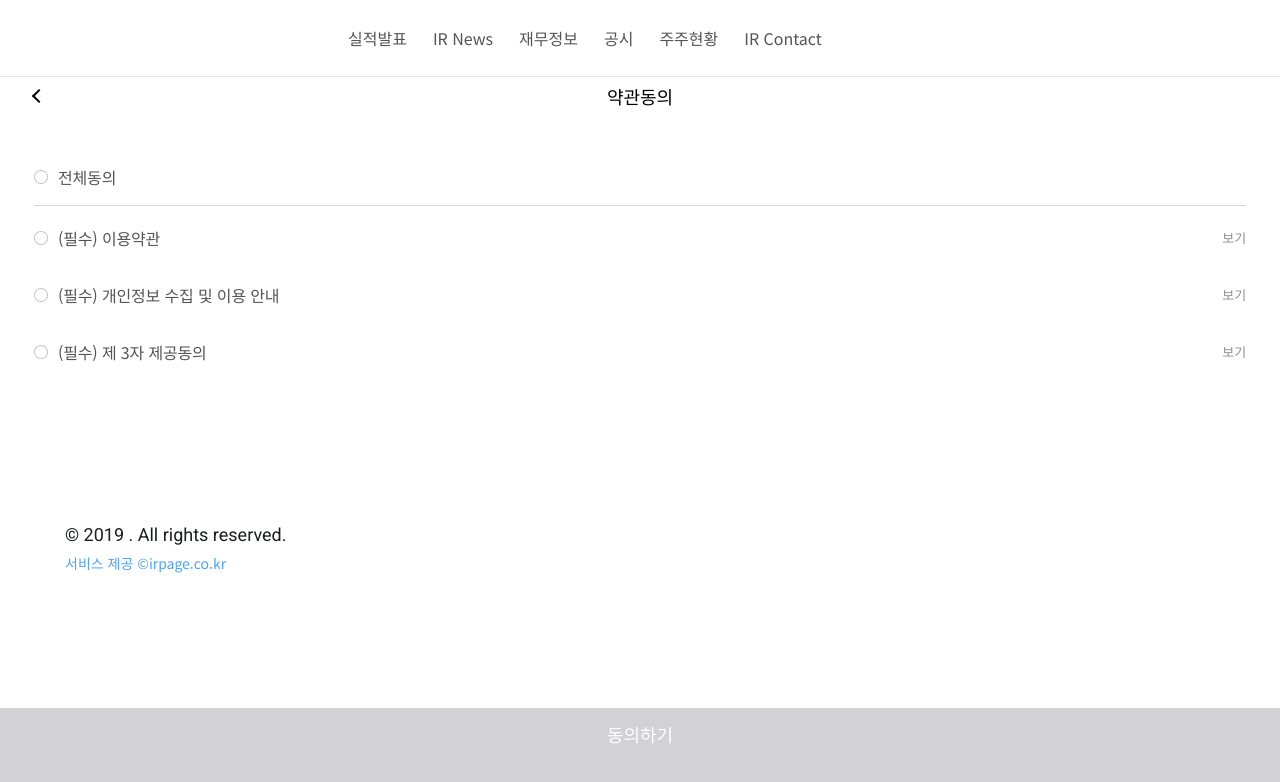
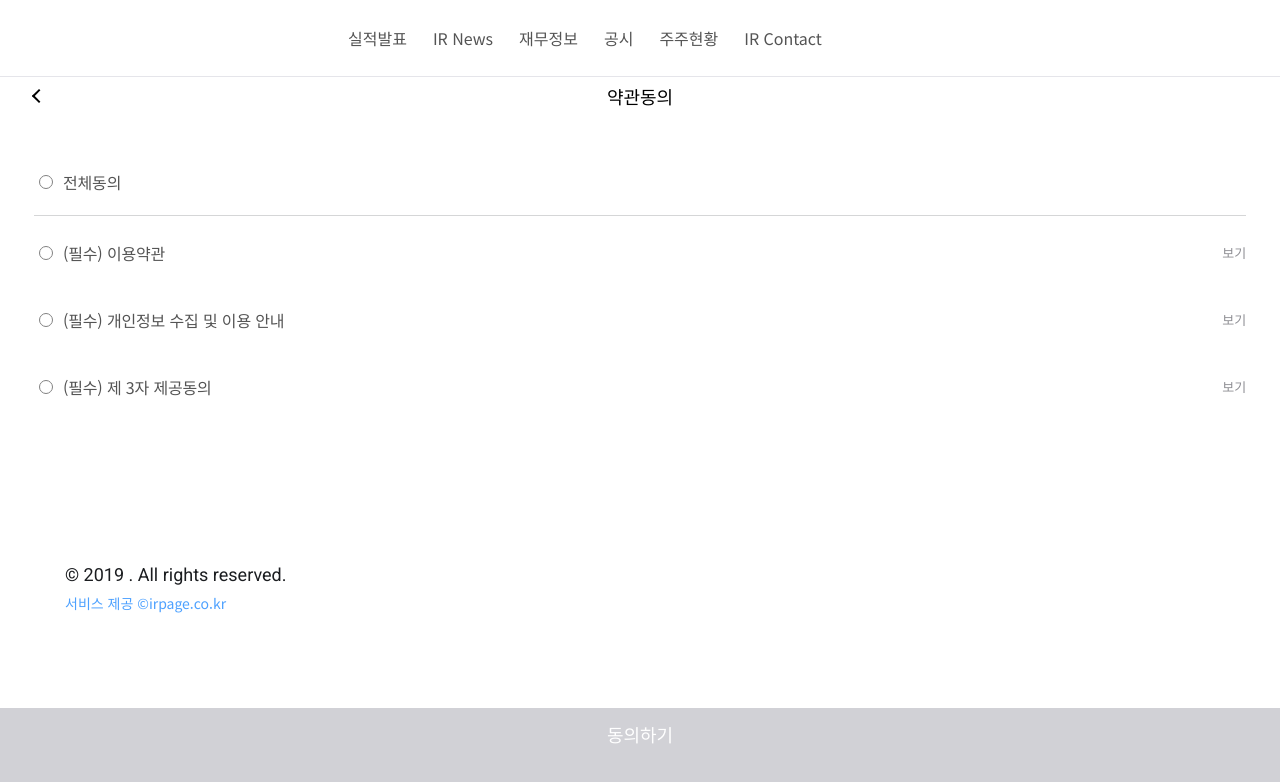
Before and after one commit to SeoHaKwon/CORDOVA_VUE, a Vue app: page /#/agreeStep/1 in a window 1280 px wide. Shown: the top 782 px of the page. Built offline with nearby package versions, Linux system fonts and the light colour scheme; no server answers; sample sign-in values are in the browser's storage; what @inotom/vue-go-top, vue-css-donut-chart would draw is missing.

Commit message:
agree keycolor

```diff
--- a/src/App.vue
+++ b/src/App.vue
@@ -35,6 +35,9 @@ export default {
     document.addEventListener('deviceready', function () {
       // navigator.splashscreen 및 FCMPlugin 객체는 deviceready 에서만 가능
       window.open = cordova.InAppBrowser.open
+      document.addEventListener('backbutton', function () {
+        navigator.app.exitApp()
+      }, false)
       if (!localStorage.getItem('DI')) {
         // token이 localStorage에 없는 우에는 토큰을 받아올 때까지 interval을 주어 받아온다.
         var inter = setInterval(function () {
--- a/src/components/AppJoin/AgreePage.vue
+++ b/src/components/AppJoin/AgreePage.vue
@@ -8,22 +8,26 @@
     <div class="check-section">
       <div class="all">
         <p class="check-box">
-          <input type="checkbox" v-model="allAgree" v-on:click="allAgreeClick">
+          <input type="checkbox" id="checkbox-1" v-model="allAgree" v-on:click="allAgreeClick">
+          <label for="checkbox-1"><span class="mycolor" :style="{'background-color': acolor}"></span></label>
           <span>전체동의</span>
         </p>
       </div>
         <p class="check-box">
-          <input type="checkbox" v-model="serviceAgree">
+          <input type="checkbox" id="checkbox-2" v-model="serviceAgree">
+          <label for="checkbox-2"><span class="mycolor" :style="{'background-color': bcolor}"></span></label>
           <span>(필수) 이용약관</span>
           <button class="btn-view" v-on:click="popOpen(0)">보기</button>
         </p>
         <p class="check-box">
-          <input type="checkbox" v-model="infoAgree">
+          <input type="checkbox" id="checkbox-3" v-model="infoAgree">
+          <label for="checkbox-3"><span class="mycolor" :style="{'background-color': ccolor}"></span></label>
           <span>(필수) 개인정보 수집 및 이용 안내</span>
           <button class="btn-view" v-on:click="popOpen(1)">보기</button>
         </p>
         <p class="check-box">
-          <input type="checkbox" v-model="giveAgree">
+          <input type="checkbox" id="checkbox-4" v-model="giveAgree">
+          <label for="checkbox-4"><span class="mycolor" :style="{'background-color': dcolor}"></span></label>
           <span>(필수) 제 3자 제공동의</span>
           <button class="btn-view" v-on:click="popOpen(2)">보기</button>
         </p>
@@ -61,7 +65,7 @@ export default {
   name: 'FirstPage',
   data: () => {
     return {
-      USERDI: '',
+      bcolor: 'white',
       mcolor: '#D1D1D6',
       IsPop: false,
       selNum: 1,
@@ -486,12 +490,19 @@ export default {
       const _self = this
       if (_self.allAgree) {
         _self.mcolor = '#' + _self.getMainColor
+        _self.acolor = '#' + _self.getMainColor
       } else {
         _self.mcolor = '#D1D1D6'
+        _self.acolor = 'white'
       }
     },
     serviceAgree () {
       const _self = this
+      if (_self.serviceAgree) {
+        _self.bcolor = '#' + _self.getMainColor
+      } else {
+        _self.bcolor = 'white'
+      }
       if (_self.giveAgree && _self.infoAgree && _self.serviceAgree) {
         _self.allAgree = true
       } else {
@@ -500,6 +511,11 @@ export default {
     },
     infoAgree () {
       const _self = this
+      if (_self.infoAgree) {
+        _self.ccolor = '#' + _self.getMainColor
+      } else {
+        _self.ccolor = 'white'
+      }
       if (_self.giveAgree && _self.infoAgree && _self.serviceAgree) {
         _self.allAgree = true
       } else {
@@ -508,6 +524,11 @@ export default {
     },
     giveAgree () {
       const _self = this
+      if (_self.giveAgree) {
+        _self.dcolor = '#' + _self.getMainColor
+      } else {
+        _self.dcolor = 'white'
+      }
       if (_self.giveAgree && _self.infoAgree && _self.serviceAgree) {
         _self.allAgree = true
       } else {
@@ -515,30 +536,19 @@ export default {
       }
     },
     '$route.params' () {
-      this.checkData()
+      if (this.$route.params.dupidx) {
+        this.$store.commit('setUserDI', this.$route.params.dupidx)
+        localStorage.setItem('DI', this.$route.params.dupidx)
+      }
     }
   },
   mounted () {
-    this.checkData()
+    if (this.$route.params.dupidx) {
+      this.$store.commit('setUserDI', this.$route.params.dupidx)
+      localStorage.setItem('DI', this.$route.params.dupidx)
+    }
   },
   methods: {
-    checkData () {
-      const _self = this
-      if (_self.$route.params.index) {
-        let data = {
-          di: _self.$route.params.index
-        }
-        _self.$store.dispatch('SESSION_TEMP_TO_DI', data)
-          .then(res => {
-            // _self.$store.commit('setUserDI', res.USER_DI)
-            // localStorage.setItem('DI', res.USER_DI)
-            _self.USERDI = res.USER_DI
-          })
-      } else {
-        alert('잘못된 접근입니다.')
-        _self.$router.push('/')
-      }
-    },
     popClose () {
       const _self = this
       _self.IsPop = false
@@ -559,8 +569,7 @@ export default {
     nextStep () {
       const _self = this
       if (_self.allAgree) {
-        // _self.$router.push('/additionalInfor')
-        _self.$router.replace({ name: 'additionalInfor', params: { 'di': _self.USERDI } })
+        _self.$router.push('/additionalInfor')
       } else {
         alert('전체동의를 해주세요')
       }
@@ -640,6 +649,8 @@ button {
     }
   }
   .check-box {
+    --border-radius: 0;
+    padding: 5px;
     position:relative;
     padding-right:46px;
     .btn-view {
@@ -655,32 +666,52 @@ button {
       transform: translateY(-50%);
       background:none;
     }
-    input {
-      position:absolute;
-      left:0;
-      top:0;
-      width:calc(100% - 47px);
-      height:100%;
-      opacity: 0;
-      &:checked {
-        & + span {
-          background:url(../../assets/btn/btn_check_on.png) no-repeat left center;
-        }
-      }
-    }
-    span {
-      padding-left:24px;
-      background:url(../../assets/btn/btn_check.png) no-repeat left center;
-      font-size: 16px;
-      line-height: 24px;
-      letter-spacing: -0.01em;
-      text-transform: uppercase;
-      color: #545454;
-    }
     & +.check-box {
       margin-top:33px;
     }
-  }
+}
+
+.check-box input[type="checkbox"] {
+    display: none;
+}
+
+.check-box label {
+    position: relative;
+    display: inline-block;
+    width: 14px;
+    height: 14px;
+    border: 1px solid gray;
+    border-radius: 50%;
+    box-sizing: border-box;
+}
+
+.check-box label .mycolor {
+    content: "";
+    position: absolute;
+    left: 50%;
+    top: 50%;
+    width: 9px;
+    height: 9px;
+    border-radius: 50%;
+    transform: translate(-50%, -50%);
+    transition: background-color 0.25s;
+    padding-left: 0;
+}
+
+.check-box :checked ~ label .mycolor {
+    background-color: red;
+}
+
+.check-box span {
+    vertical-align: top;
+    transition: color 0.25s;
+    padding-left: 10px;
+    font-size: 16px;
+    line-height: 24px;
+    letter-spacing: -.01em;
+    text-transform: uppercase;
+    color: #545454;
+}
   .pop2 {
     height: 100vh;
     width: 100vw;
--- a/src/components/TypeB/HomeFinanceInfo.vue
+++ b/src/components/TypeB/HomeFinanceInfo.vue
@@ -5,8 +5,8 @@
       Financial Statements
     </h3>
     <ul class="performance-group-tab fin">
-      <li v-for="(item, idx) in finance" v-on:click="setQuarter(idx)" :class="isActive[idx]" v-bind:key="item.YEAR">
-        <a>{{finance[nowQ].YEAR.substr(2,2)}}.{{finance[nowQ].PERIOD}}Q</a>
+      <li v-for="(item, idx) in finance" v-on:click="setQuarter(idx)" :class="isActive[idx]" v-bind:key="idx">
+        <a>{{item.YEAR.substr(2,2)}}.{{item.PERIOD}}Q</a>
       </li>
       <li v-for="n in finlen" v-bind:key="n"></li>
     </ul>
--- a/src/components/TypeB/HomeIrNews.vue
+++ b/src/components/TypeB/HomeIrNews.vue
@@ -495,7 +495,7 @@ export default {
                         -webkit-line-clamp: 2;
                         -webkit-box-orient: vertical;
                         line-height: 1.2em;
-                        height: 2.4em;
+                        height: 2.5em;
                     }
                     & h6 {
                         font-size: 10px;
```
